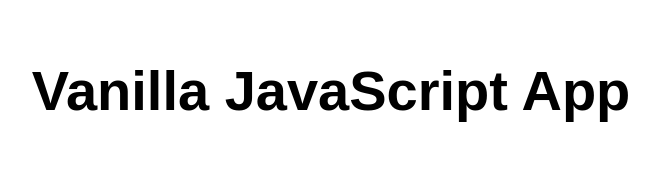
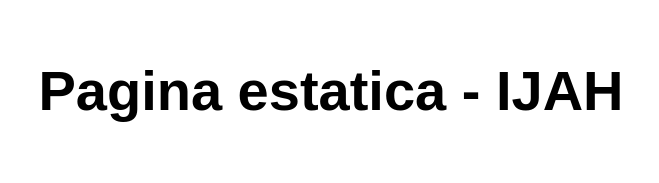
Before and after one commit to ivanjahlabmx/my-first-static-web-app, a website: page src/index.html in a window 1280 px wide. Shown: the whole page, without its empty margins (309-968 px from the left). Drawn offline with Linux system fonts and the light colour scheme.

```diff
--- a/src/index.html
+++ b/src/index.html
@@ -10,7 +10,7 @@
 
 <body>
   <main>
-    <h1>Vanilla JavaScript App</h1>
+    <h1>Pagina estatica - IJAH</h1>
   </main>
 </body>
 
```
Also changed, not shown: .github/workflows/azure-static-web-apps-ashy-mushroom-01ea19f0f.yml (added).
